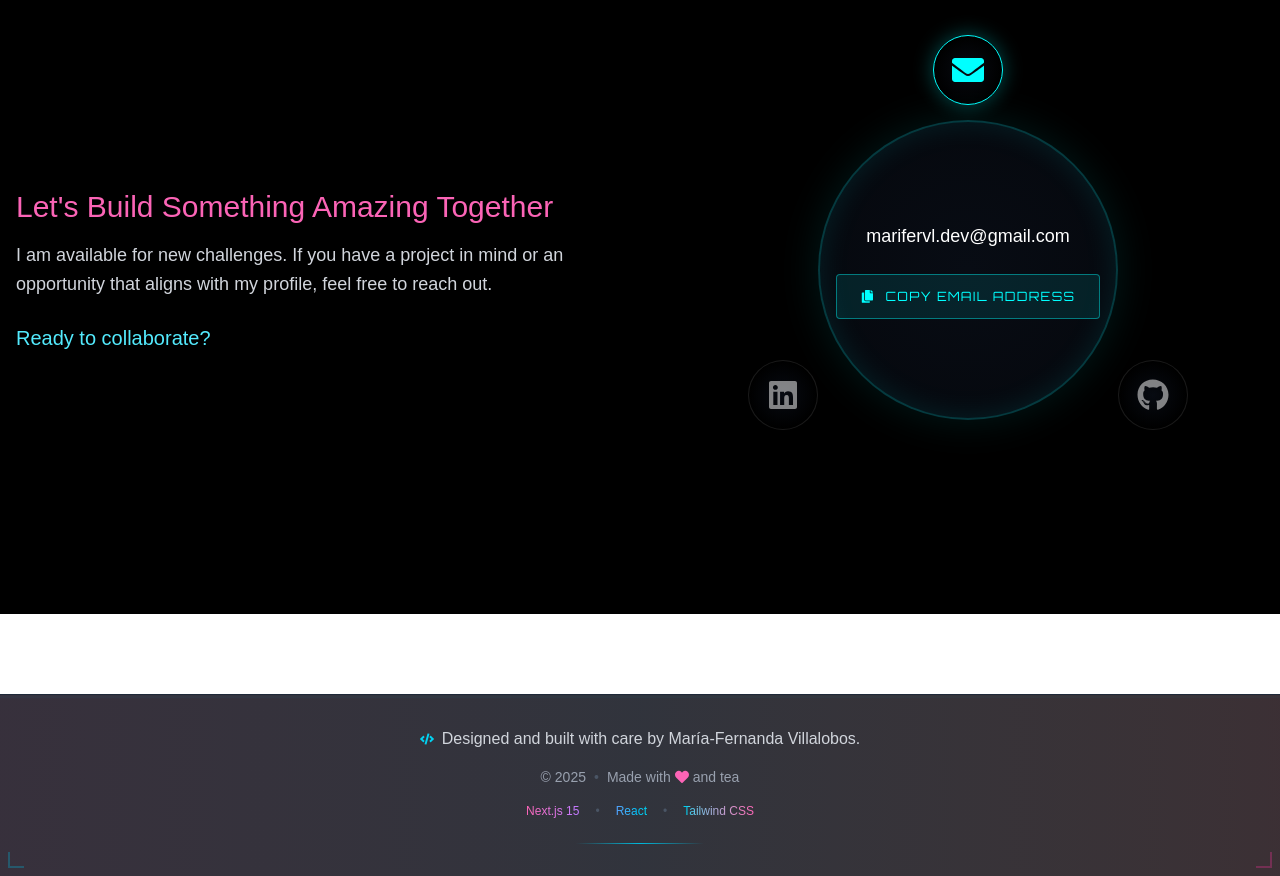
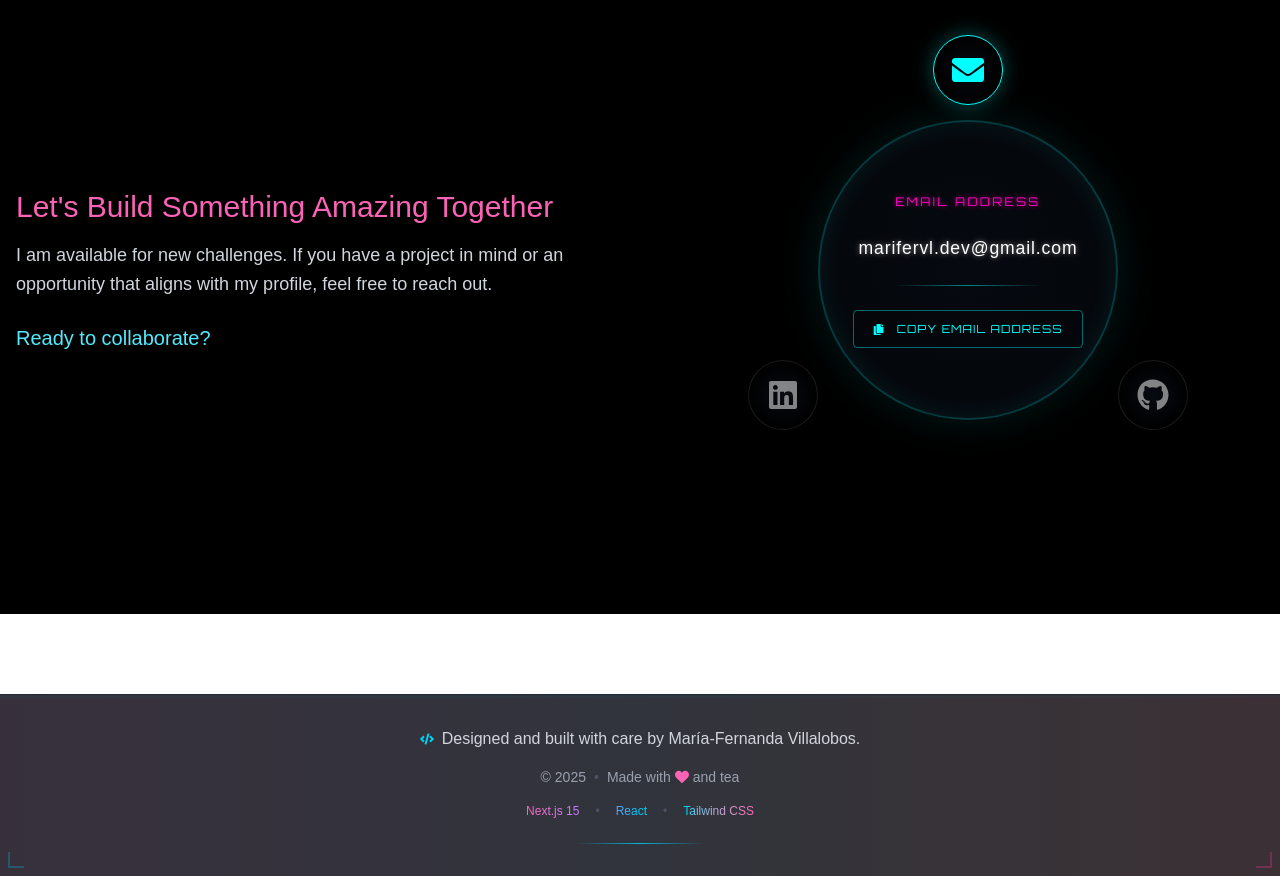
Before and after one commit to MariferVL/inner-rework, a Next.js app: page /en in a window 1280 px wide. Shown: the part 3454-4330 px from the top of the page. Built offline with nearby package versions, Linux system fonts and the light colour scheme.

Commit message:
Fit sphere content

```diff
--- a/app/globals.css
+++ b/app/globals.css
@@ -438,29 +438,86 @@ body {
   box-shadow: 0 0 60px rgba(0, 255, 255, 0.2), inset 0 0 40px rgba(0, 255, 255, 0.15);
 }
 
-/* Action Button */
-.holographic-action-btn {
+/*
+======================================================
+--- ESTILOS PARA EL PANEL DE DATOS (NÚCLEO) ---
+======================================================
+*/
+
+/* Contenedor principal del panel dentro del núcleo */
+.data-panel {
+  width: 100%;
+  height: 100%;
+  padding: 2rem 1.5rem;
+  display: flex;
+  flex-direction: column;
+  align-items: center;
+  justify-content: center;
+  text-align: center;
+  background: rgba(0, 0, 0, 0.2);
+  border-radius: 50%; /* Asegura que el fondo sutil llene la esfera */
+}
+
+/* Título del panel (EMAIL, LINKEDIN, etc.) */
+.data-panel-title {
+  font-family: var(--font-orbitron);
+  font-size: 0.75rem;
+  letter-spacing: 0.2em;
+  color: #ff00c1; /* Rosa para jerarquía */
+  text-shadow: 0 0 5px rgba(255, 0, 193, 0.7);
+  margin-bottom: 1.5rem; /* Aumentamos el espacio */
+  animation: text-flicker 3s linear infinite;
+}
+
+/* El valor/dato principal (email, url, etc.) */
+.data-panel-value {
+  font-family: var(--font-mono);
+  font-size: 1.1rem; /* Ligeramente más pequeño para que quepa mejor */
+  color: #ffffff;
+  letter-spacing: 0.05em;
+  word-break: break-all; /* Mantenemos el corte de palabra */
+  text-shadow: 0 0 5px rgba(255, 255, 255, 0.5);
+  margin-bottom: 1.5rem;
+}
+
+/* Línea divisoria decorativa */
+.data-panel-divider {
+  width: 60%;
+  height: 1px;
+  background: linear-gradient(to right, transparent, rgba(0, 255, 255, 0.5), transparent);
+  margin-bottom: 1.5rem;
+}
+
+/* Botón de acción rediseñado */
+.data-panel-action-btn {
   display: inline-flex;
   align-items: center;
   gap: 0.75rem;
-  padding: 0.75rem 1.5rem;
-  background-color: rgba(0, 255, 255, 0.1);
+  padding: 0.6rem 1.2rem;
+  background-color: transparent;
   border: 1px solid rgba(0, 255, 255, 0.4);
   color: #00ffff;
   font-family: var(--font-orbitron);
   text-transform: uppercase;
-  font-size: 0.8rem;
+  font-size: 0.7rem;
   letter-spacing: 0.1em;
   border-radius: 4px;
   transition: all 0.3s ease;
   backdrop-filter: blur(5px);
 }
 
-.holographic-action-btn:hover {
-  background-color: rgba(0, 255, 255, 1);
+.data-panel-action-btn:hover {
+  background-color: #00ffff;
   color: #0a0a0a;
-  box-shadow: 0 0 20px rgba(0, 255, 255, 0.8);
+  box-shadow: 0 0 20px #00ffff;
   transform: scale(1.05);
+}
+
+/* Animación de parpadeo para el texto */
+@keyframes text-flicker {
+  0% { opacity: 1; }
+  50% { opacity: 0.7; }
+  100% { opacity: 1; }
 }
 
 /* Orbiting Icons */
--- a/components/ContactSection.js
+++ b/components/ContactSection.js
@@ -3,7 +3,14 @@
 import { useState } from "react";
 import Link from "next/link";
 import { motion, AnimatePresence } from "framer-motion";
-import { FaEnvelope, FaLinkedin, FaGithub, FaCheck, FaCopy, FaExternalLinkAlt } from "react-icons/fa";
+import {
+  FaEnvelope,
+  FaLinkedin,
+  FaGithub,
+  FaCheck,
+  FaCopy,
+  FaExternalLinkAlt,
+} from "react-icons/fa";
 import Headline from "./ui/Headline";
 
 export default function ContactSection({ dictionary }) {
@@ -13,21 +20,24 @@ export default function ContactSection({ dictionary }) {
   const contactData = {
     email: {
       icon: FaEnvelope,
-      label: dictionary.contact.social.copy_email,
+      title: "EMAIL ADDRESS", // Título para el panel
       value: dictionary.contact.email,
+      actionLabel: dictionary.contact.social.copy_email,
       action: "copy",
     },
     linkedin: {
       icon: FaLinkedin,
-      label: dictionary.contact.social.linkedin,
-      value: "marifervl",
+      title: "LINKEDIN PROFILE", // Título para el panel
+      value: "linkedin.com/in/mariafernandavillalobos",
+      actionLabel: dictionary.contact.social.linkedin,
       action: "link",
-      href: "https://linkedin.com/in/marifervl",
+      href: "https://linkedin.com/in/mariafernandavillalobos",
     },
     github: {
       icon: FaGithub,
-      label: dictionary.contact.social.github,
-      value: "marifervl",
+      title: "GITHUB REPOSITORY", // Título para el panel
+      value: "github.com/MariferVL",
+      actionLabel: dictionary.contact.social.github,
       action: "link",
       href: "https://github.com/MariferVL",
     },
@@ -42,7 +52,10 @@ export default function ContactSection({ dictionary }) {
   const currentData = contactData[activeMethod];
 
   return (
-    <section id="contact" className="relative min-h-screen flex items-center justify-center py-20 px-4 overflow-hidden">
+    <section
+      id="contact"
+      className="relative min-h-screen flex items-center justify-center py-20 px-4 overflow-hidden"
+    >
       {/* Fondo decorativo con partículas */}
       <div className="absolute inset-0 z-0 bg-black">
         <div className="absolute inset-0 bg-grid-pattern-contact opacity-10"></div>
@@ -76,27 +89,38 @@ export default function ContactSection({ dictionary }) {
                   animate={{ opacity: 1, scale: 1, filter: "blur(0px)" }}
                   exit={{ opacity: 0, scale: 0.8, filter: "blur(10px)" }}
                   transition={{ duration: 0.4, ease: [0.4, 0, 0.2, 1] }}
-                  className="flex flex-col items-center justify-center text-center h-full"
+                  className="data-panel"
                 >
-                  <p className="font-mono text-lg text-white break-all mb-6 px-4">
-                    {currentData.value}
-                  </p>
+                  <h4 className="data-panel-title">{currentData.title}</h4>
+                  <p className="data-panel-value">{currentData.value}</p>
+                  <div className="data-panel-divider"></div>
+
                   {currentData.action === "copy" ? (
-                    <button onClick={handleCopyEmail} className="holographic-action-btn">
+                    <button
+                      onClick={handleCopyEmail}
+                      className="data-panel-action-btn"
+                    >
                       {emailCopied ? (
                         <>
                           <FaCheck className="text-green-400" />
-                          <span className="text-green-300">{dictionary.contact.social.copied_email}</span>
+                          <span className="text-green-300">
+                            {dictionary.contact.social.copied_email}
+                          </span>
                         </>
                       ) : (
                         <>
-                          <FaCopy /> <span>{currentData.label}</span>
+                          <FaCopy /> <span>{currentData.actionLabel}</span>
                         </>
                       )}
                     </button>
                   ) : (
-                    <Link href={currentData.href} target="_blank" rel="noopener noreferrer" className="holographic-action-btn">
-                      <FaExternalLinkAlt /> <span>{currentData.label}</span>
+                    <Link
+                      href={currentData.href}
+                      target="_blank"
+                      rel="noopener noreferrer"
+                      className="data-panel-action-btn"
+                    >
+                      <span>{currentData.actionLabel}</span>
                     </Link>
                   )}
                 </motion.div>
@@ -109,7 +133,9 @@ export default function ContactSection({ dictionary }) {
               return (
                 <button
                   key={key}
-                  className={`orbiting-icon icon-pos-${index + 1} ${activeMethod === key ? "active" : ""}`}
+                  className={`orbiting-icon icon-pos-${index + 1} ${
+                    activeMethod === key ? "active" : ""
+                  }`}
                   onClick={() => setActiveMethod(key)}
                 >
                   <Icon className="w-8 h-8" />
```
